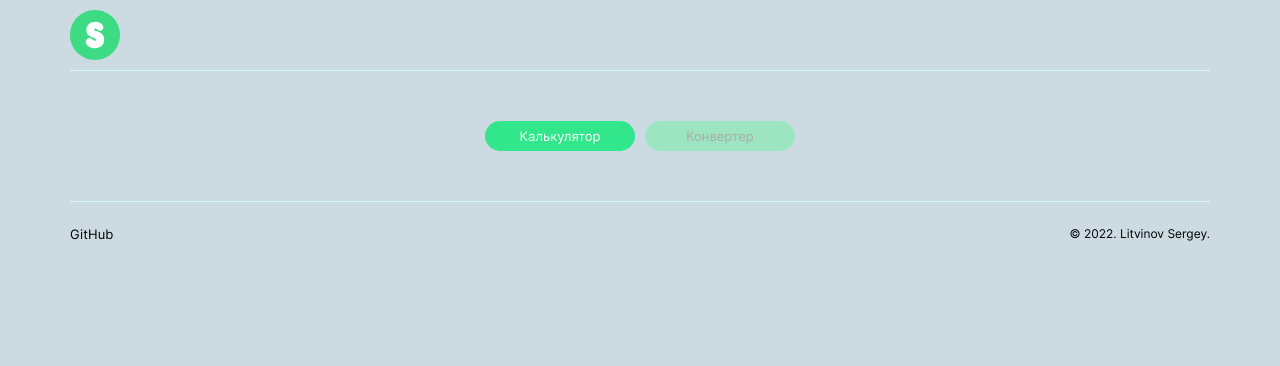
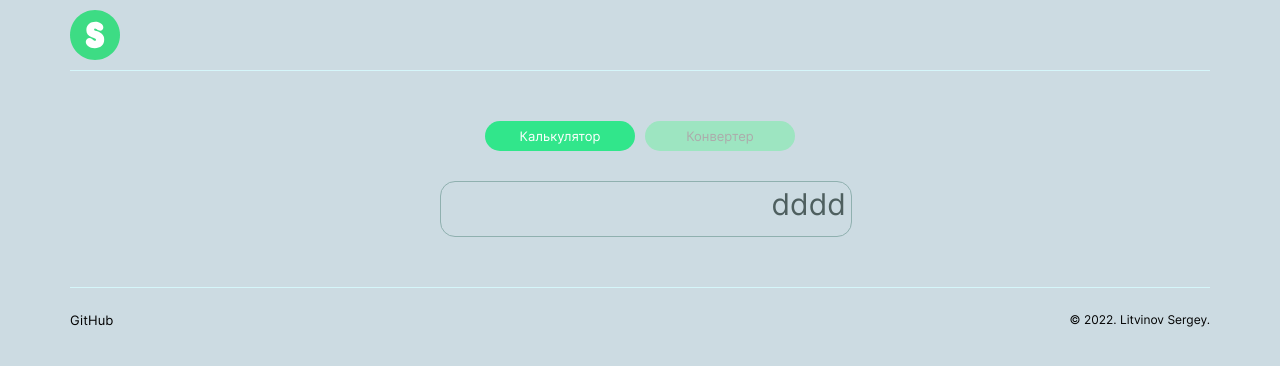
Before and after one commit to litvinovsl/trial-and-error-ts, a React (Create React App) app: page /calculator in a window 1280 px wide. Shown: the top 366 px of the page. Built offline with nearby package versions, Linux system fonts and the light colour scheme.

Commit message:
create result window in calculator ant start create symbol panel Components

```diff
--- a/src/Components/App/App.css
+++ b/src/Components/App/App.css
@@ -25,7 +25,9 @@
 }
 
 .App-link {
-  color: #61dafb;
+  /* color: #61dafb; */
+  color: #10191c;
+
 }
 
 @keyframes App-logo-spin {
--- a/src/Components/CALCULATOR/AppCalculator/AppCalculator.tsx
+++ b/src/Components/CALCULATOR/AppCalculator/AppCalculator.tsx
@@ -1,6 +1,8 @@
 import { useState, FC } from "react";
 import { Route, Switch } from 'react-router-dom';
 import Navigation from '../Navigation/Navigation';
+import Result from "../Result/Result";
+// import Calculator from "../Calculator/Calculator";
 import './AppCalculator.css';
 
 // interface INavigationCalculator {
@@ -36,7 +38,10 @@ function AppCalculator(){
         onClickTyda={handleClickTuda}
         isCalculation={isCalculation}
         isConverter={isConverter} />
+        <Result />
       <Switch>
+
+        {/* <Calculator /> */}
       </Switch>
     </div>
 
--- /dev/null
+++ b/src/Components/CALCULATOR/Result/Result.css
@@ -0,0 +1,11 @@
+.result{
+    border: 1px rgb(143, 176, 175) solid;
+    width: 100%;
+    height: 44px;
+    border-radius: 15px;
+    text-align: end;
+    color: rgb(78, 95, 95);
+    padding: 5px;
+    margin-top: 30px;
+    font-size: 30px;
+}
--- /dev/null
+++ b/src/Components/CALCULATOR/Result/Result.tsx
@@ -0,0 +1,11 @@
+import './Result.css';
+
+function Result(){
+  return (
+    <div className='result'>dddd</div>
+  );
+}
+
+
+
+export default Result;
```
Also changed, not shown: src/Components/CALCULATOR/SymbolsInput/SymbolsInput.css (added), src/Components/CALCULATOR/SymbolsInput/SymbolsInput.js (added).
